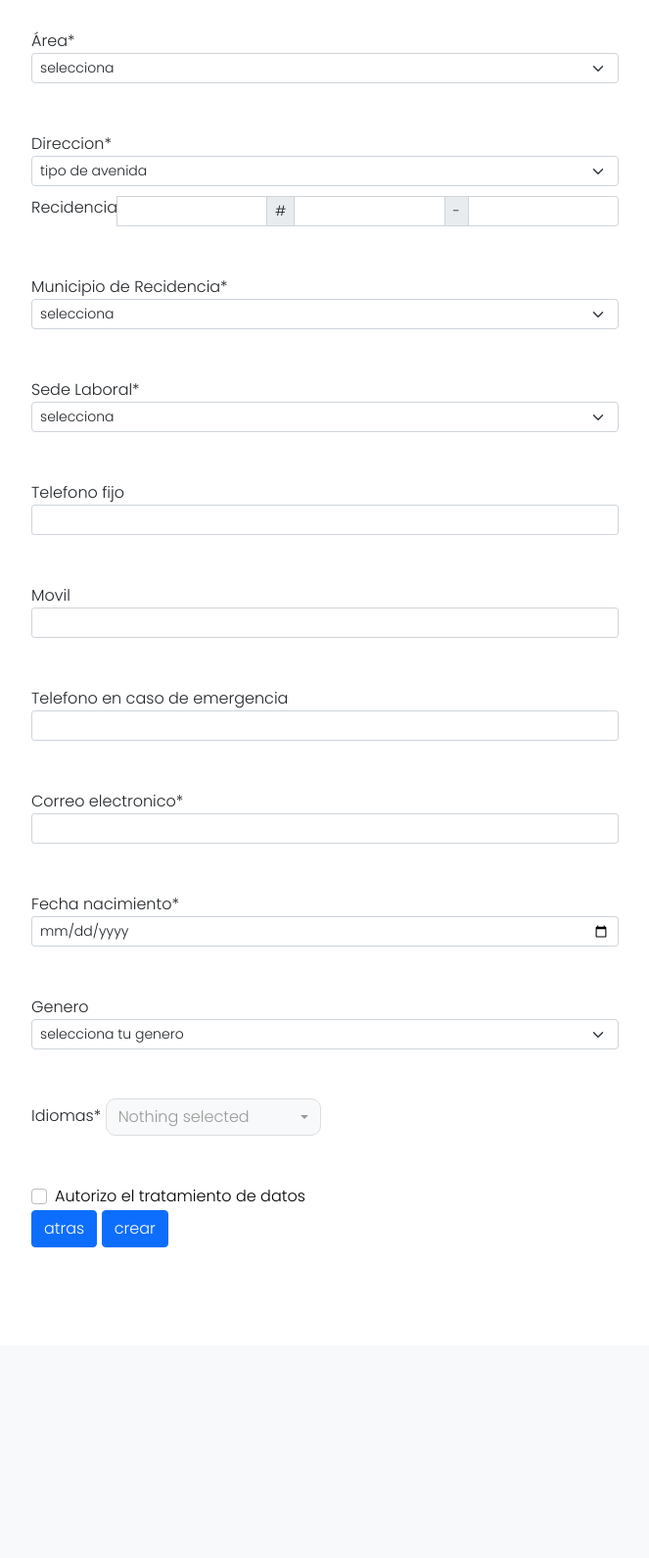
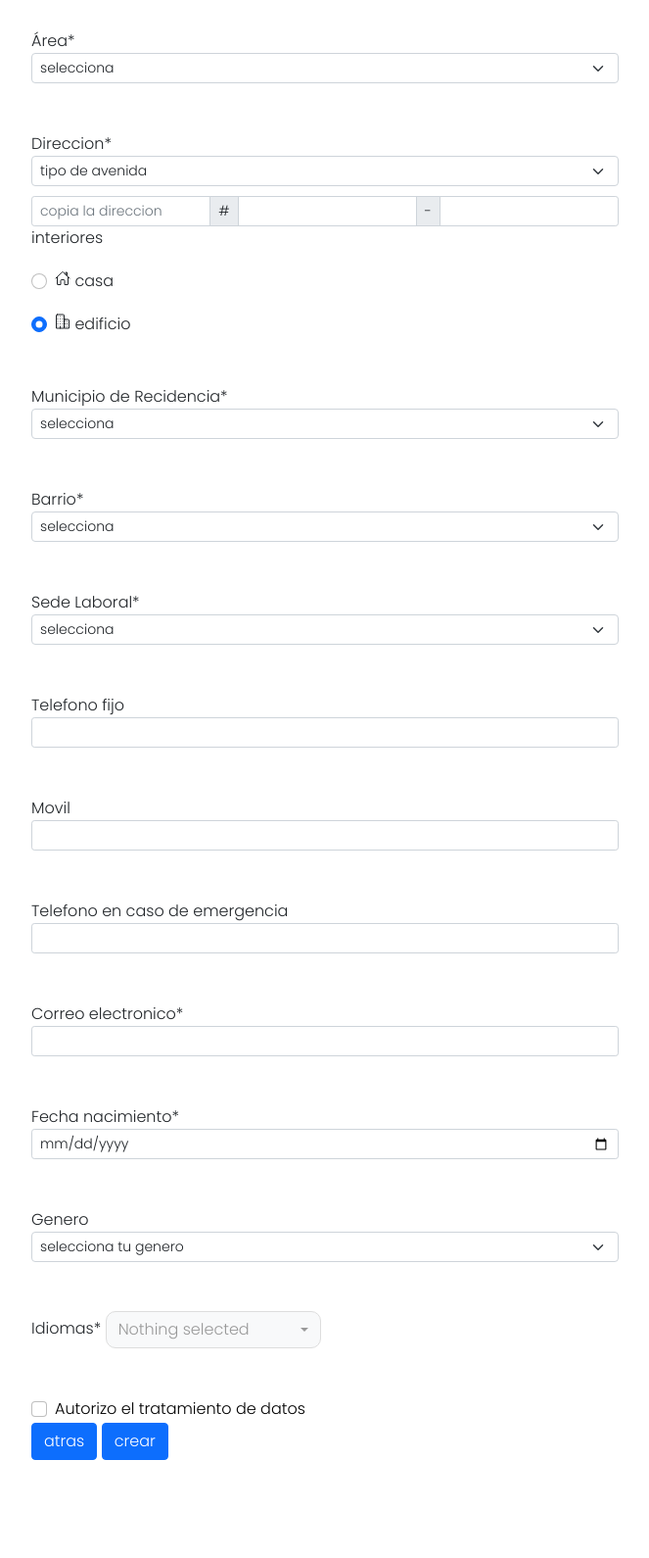
Before and after one commit to THEGLUM/formulario, a PHP site: page /html/formulario.html in a window 1280 px wide. Shown: the part 1036-2626 px from the top of the page at 98% size, without its empty margins (293-956 px from the left). Before the commit the page ends 2309 px from the top, so only its background shows below. Run offline with PHP 8.4, Linux system fonts and the light colour scheme.

Commit message:
llevar el formulario

```diff
--- a/formulario3.0/html/formulario.html
+++ b/formulario3.0/html/formulario.html
@@ -15,6 +15,9 @@
 <link rel="preconnect" href="https://fonts.googleapis.com">
 <link rel="preconnect" href="https://fonts.gstatic.com" crossorigin>
 <link href="https://fonts.googleapis.com/css2?family=Poppins:wght@300&display=swap" rel="stylesheet">
+
+<script type="module" src="https://unpkg.com/ionicons@5.5.2/dist/ionicons/ionicons.esm.js"></script>
+<script nomodule src="https://unpkg.com/ionicons@5.5.2/dist/ionicons/ionicons.js"></script>
 
 <script src="https://ajax.googleapis.com/ajax/libs/jquery/3.4.1/jquery.min.js"></script>
 <script src="https://cdnjs.cloudflare.com/ajax/libs/popper.js/1.14.7/umd/popper.min.js"></script>
@@ -55,10 +58,10 @@
                   <label for="tipoDeDocumento">Tipo de Documento*</label>
                 <select class="form-select form-select-sm" required="true" aria-label=".form-select-sm example" id="tipoDeDocumento" name="tipoDedocumento">
                   <option selected value="">tipo de documentos</option>
-                  <option value="cedula">Cedula ciudadania</option>
-                  <option value="3">tarjeta de indentidad</option>
-                  <option value="2">cedula extrangera</option>
-                  <option value="3">permiso de trabajo</option>
+                  <option value="1">Cedula ciudadania</option>
+                  <option value="2">tarjeta de indentidad</option>
+                  <option value="3">cedula extrangera</option>
+                  <option value="4">permiso de trabajo</option>
                 </select>
               </div>
                 </div>
@@ -70,7 +73,7 @@
               <div class="caja">
                 <label for="numeroDeDocumento">Numero de Documento*</label>
                 <div  id="input" class="input-group input-group-sm mb-3">
-                  <input type="text" class="form-control" required="true"  aria-label="Sizing example input" aria-describedby="inputGroup-sizing-sm" id="numeroDeDocumento">
+                  <input type="text" class="form-control" required="true"  aria-label="Sizing example input" aria-describedby="inputGroup-sizing-sm" id="numeroDeDocumento" name="numeroDeDocumento">
                 </div>
               </div>
 
@@ -82,7 +85,7 @@
               <div class="caja">
                 <label for="PrimerApellido">Primer Apellido*</label>
                 <div class="input-group input-group-sm mb-3">
-                  <input type="text" class="form-control" required="true" aria-label="Sizing example input" aria-describedby="inputGroup-sizing-sm" id="PrimerApellido">
+                  <input name="PrimerApellido" type="text" class="form-control" required="true" aria-label="Sizing example input" aria-describedby="inputGroup-sizing-sm" id="PrimerApellido">
                 </div>
               </div>
 
@@ -94,7 +97,7 @@
               <div class="caja">
                 <label for="segundoApellido">Segundo Apellido*</label>
                 <div class="input-group input-group-sm mb-3">
-                  <input type="text" class="form-control" required="true" aria-label="Sizing example input" aria-describedby="inputGroup-sizing-sm" id="segundoApellido">
+                  <input  name="segundoApellido" type="text" class="form-control" required="true" aria-label="Sizing example input" aria-describedby="inputGroup-sizing-sm" id="segundoApellido">
                 </div>
               </div>
 
@@ -106,7 +109,7 @@
               <div class="caja">
                 <label for="primeroNombre">Primer Nombre*</label>
                 <div class="input-group input-group-sm mb-3">
-                  <input type="text" class="form-control" required="true" aria-label="Sizing example input" aria-describedby="inputGroup-sizing-sm" id="primeroNombre">
+                  <input name="primeroNombre" type="text" class="form-control" required="true" aria-label="Sizing example input" aria-describedby="inputGroup-sizing-sm" id="primeroNombre">
                 </div>
               </div>
 
@@ -118,7 +121,7 @@
               <div class="caja">
                 <label for="segundoNombre">Segundo Nombre</label>
                 <div class="input-group input-group-sm mb-3">
-                  <input type="text" class="form-control" aria-label="Sizing example input" aria-describedby="inputGroup-sizing-sm" id="segundoNombre">
+                  <input name="segundoNombre" type="text" class="form-control" aria-label="Sizing example input" aria-describedby="inputGroup-sizing-sm" id="segundoNombre">
                 </div>
                 <div>
                 </div>
@@ -131,7 +134,7 @@
               -->
               <div class="caja">
                 <label for="area">Área*</label>
-                <select class="form-select form-select-sm" required="true" aria-label=".form-select-sm example" id="area">
+                <select class="form-select form-select-sm" name="area" required="true" aria-label=".form-select-sm example" id="area">
                   <option selected> selecciona</option>
                   <option value="2">LATAM Bogota</option>
                   <option value="3">LATAM Medellin</option>
@@ -167,29 +170,45 @@
                   -->
                   <div class="caja">
                     <label for="direccion">Direccion*</label>
-                    <select class="form-select form-select-sm"  aria-label=".form-select-sm example" id="direccion" required="true">
+                    <select class="form-select form-select-sm" name="direccion"  aria-label=".form-select-sm example" id="direccion" required="true">
                       <option value="">tipo de avenida</option>
                       <option value="1">Avenida</option>
-                      <option value="3">calle</option>
-                      <option value="2">Circular</option>
+                      <option value="2">calle</option>
+                      <option value="3">Circular</option>
                       <option value="4">Diagonal</option>
                       <option value="5">Tramo</option>
                       <option value="6">Transversal</option>
                       <option value="7">Transversal</option>
                       <option value="8">Carrera</option>
                       <option value="9">Avenida Carrera</option>
-                      <option value="9">Circunvalar</option>
-                      <option value="10">Manzana</option>
-                      <option value="11">Via</option>
+                      <option value="10">Circunvalar</option>
+                      <option value="11">Manzana</option>
+                      <option value="12">Via</option>
                     </select>
                     <div class="dire input-group input-group-sm">
-                      <span> Recidencia</span>
-                      <input type="text" aria-label="Last name" class="form-control">
+                      <input type="text" aria-label="Last name" name="numeroVia" class="form-control" placeholder="copia la direccion">
                       <span class="input-group-text">#</span>
                       <input type="text" aria-label="First name" class="form-control">
                       <span class="input-group-text">-</span>
-                      <input type="text" aria-label="Last name" class="form-control">
+                      <input type="text" aria-label="Last name" class="form-control" name="numeroVia">
                     </div>
+
+                    <label for="flexRadioDefault1"> interiores</label>
+                    <div class="form-check">
+                      <input class="form-check-input" type="radio" name="flexRadioDefault" value="casa" id="flexRadioDefault1">
+                      <label class="form-check-label" for="flexRadioDefault1">
+                        <ion-icon name="home-outline"></ion-icon>
+                        casa
+                      </label>
+                    </div>
+                    <div class="form-check">
+                      <input class="form-check-input" type="radio" name="flexRadioDefault" value="edificio" id="flexRadioDefault2" checked>
+                      <label class="form-check-label" for="flexRadioDefault2">
+                        <ion-icon name="business-outline"></ion-icon>
+                        edificio
+                      </label>
+                    </div>
+
                   </div>
                 <!--  -----------------
                   MUNCIPIO DE RECIDENCIA
@@ -197,7 +216,26 @@
                 -->
                 <div class="caja">
                   <label for="municipioDeRecidencia">Municipio de Recidencia*</label>
-                  <select class="form-select form-select-sm" required="true" aria-label=".form-select-sm example" id="municipioDeRecidencia">
+                  <select class="form-select form-select-sm" name="municipioRecidencia" required="true" aria-label=".form-select-sm example" id="municipioDeRecidencia">
+                    <option selected value="">selecciona </option>
+                    <option value="1">Barbosa</option>
+                    <option value="3">Bello</option>
+                    <option value="2">Bogota</option>
+                    <option value="3">Caldas</option>
+                    <option value="4">Copacabana</option>
+                    <option value="5">Envigado</option>
+                    <option value="6">Girardota</option>
+                    <option value="7">itagui</option>
+                    <option value="7">La Estrella</option>
+                    <option value="7">Medellin</option>
+                    <option value="7">sabaneta</option>
+                  </select>
+                </div>
+
+
+                <div class="caja">
+                  <label for="barrio">Barrio*</label>
+                  <select class="form-select form-select-sm" name="barrio" required="true" aria-label=".form-select-sm example" id="municipioDeRecidencia">
                     <option selected value="">selecciona </option>
                     <option value="1">Barbosa</option>
                     <option value="3">Bello</option>
@@ -219,7 +257,7 @@
                   -->
                   <div class="caja">
                     <label for="sedeLaboral">Sede Laboral*</label>
-                    <select class="form-select form-select-sm" required="true" aria-label=".form-select-sm example" id="sedeLaboral">
+                    <select class="form-select form-select-sm" name="sedeLaboral" required="true" aria-label=".form-select-sm example" id="sedeLaboral">
                       <option selected value="">selecciona</option>
                       <option value="1">BOGOTA</option>
                       <option value="3">SABANETA</option>
@@ -229,14 +267,14 @@
                   <div class="caja">
                     <label for="telefono"> Telefono fijo</label>
                     <div class="input-group input-group-sm mb-3">
-                      <input type="text" class="form-control" aria-label="Sizing example input" aria-describedby="inputGroup-sizing-sm" id="telefono">
+                      <input type="number" class="form-control" name="telefono" aria-label="Sizing example input" aria-describedby="inputGroup-sizing-sm" id="telefono">
                     </div>
                   </div>
 
                   <div class="caja">
                     <label for="Movil">Movil</label>
                     <div class="input-group input-group-sm mb-3">
-                      <input type="text" class="form-control" aria-label="Sizing example input" aria-describedby="inputGroup-sizing-sm" id="Telefono">
+                      <input type="number" name="movil" class="form-control" aria-label="Sizing example input" aria-describedby="inputGroup-sizing-sm" id="Movil">
                     </div>
                     <div>
                     </div>
@@ -246,7 +284,7 @@
                   <div class="caja">
                     <label for="telefonoEmergencia">Telefono en caso de emergencia</label>
                     <div class="input-group input-group-sm mb-3">
-                      <input type="text" class="form-control" aria-label="Sizing example input" aria-describedby="inputGroup-sizing-sm" id="telefonoEmergencia">
+                      <input type="text" name="telefonoEmergencia" class="form-control" aria-label="Sizing example input" aria-describedby="inputGroup-sizing-sm" id="telefonoEmergencia">
                     </div>
                   </div>
 
@@ -254,7 +292,7 @@
                   <div class="caja">
                     <label for="correoElectronico">Correo electronico*</label>
                     <div class="input-group input-group-sm mb-3">
-                      <input type="email" required="true" class="form-control" aria-label="Sizing example input" aria-describedby="inputGroup-sizing-sm" id="correoElectronico">
+                      <input type="email" name="correo" required="true" class="form-control" aria-label="Sizing example input" aria-describedby="inputGroup-sizing-sm" id="correoElectronico">
                     </div>
                   </div>
 
@@ -262,13 +300,13 @@
                   <div class="caja">
                     <label for="fechaNacimiento">Fecha nacimiento*</label>
                     <div class="input-group input-group-sm mb-3">
-                      <input type="date" class="form-control" aria-label="Sizing example input" aria-describedby="inputGroup-sizing-sm" required="true" id="fechaNacimiento">
+                      <input type="date" name="fechaNacimiento" class="form-control" aria-label="Sizing example input" aria-describedby="inputGroup-sizing-sm" required="true" id="fechaNacimiento">
                     </div>
                   </div>
 
                   <div class="caja">
                     <label for="genero">Genero</label>
-                    <select class="form-select form-select-sm" aria-label=".form-select-sm example" id="genero">
+                    <select class="form-select form-select-sm" name="genero" aria-label=".form-select-sm example" id="genero">
                       <option selected>selecciona tu genero</option>
                       <option value="0">Hombre</option>
                       <option value="1">Mujer</option>
@@ -277,7 +315,7 @@
 
                     <div class="caja">
                       <label for="idiomas">Idiomas*</label>
-                      <select  id="multipleSelect" class="idiomas" multiple aria-label="multiple select" required="true">
+                      <select  id="multipleSelect" name="idiomas" class="idiomas" multiple aria-label="multiple select" required="true">
                         <option value="1">Español</option>
                         <option value="2">Ingles</option>
                         <option value="3">Aleman</option>
```
Also changed, not shown: conexion.php (+44 -2 lines), formulario3.0/css/home.css (line endings or trailing spaces).
